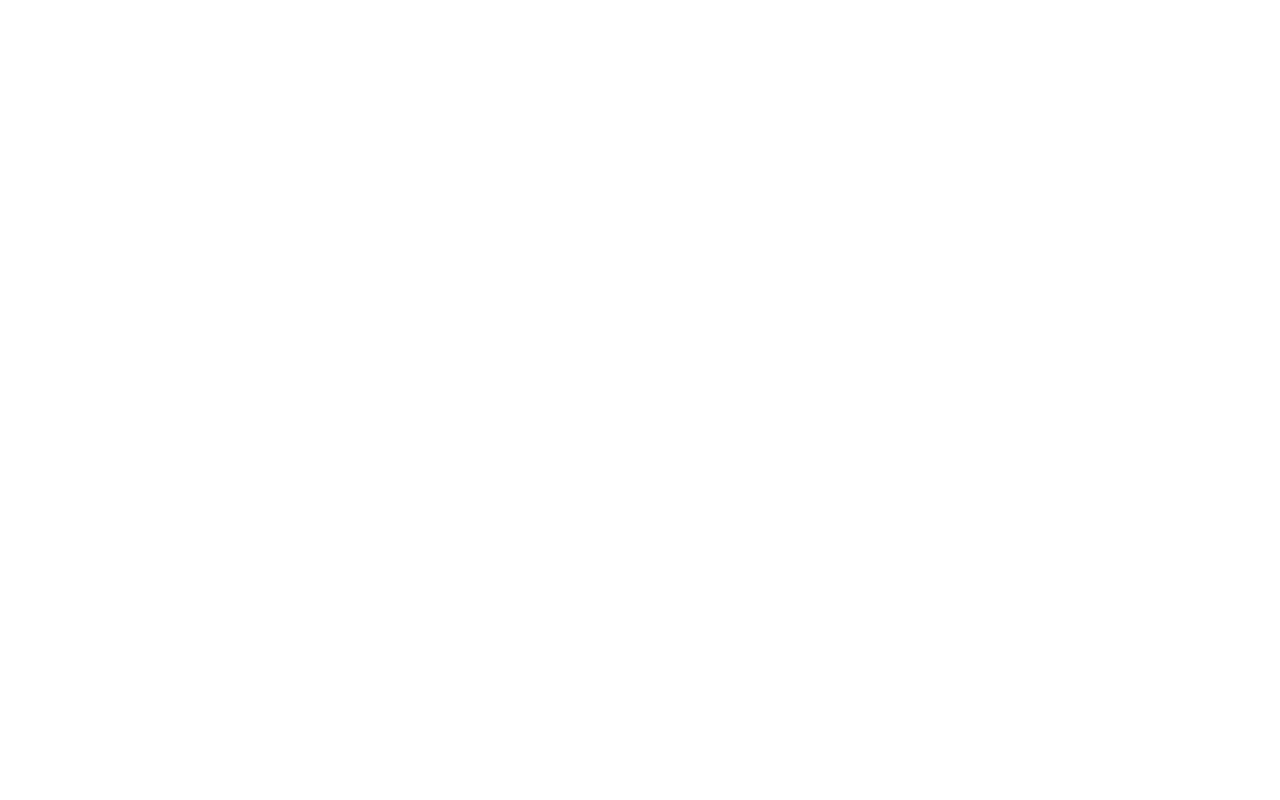
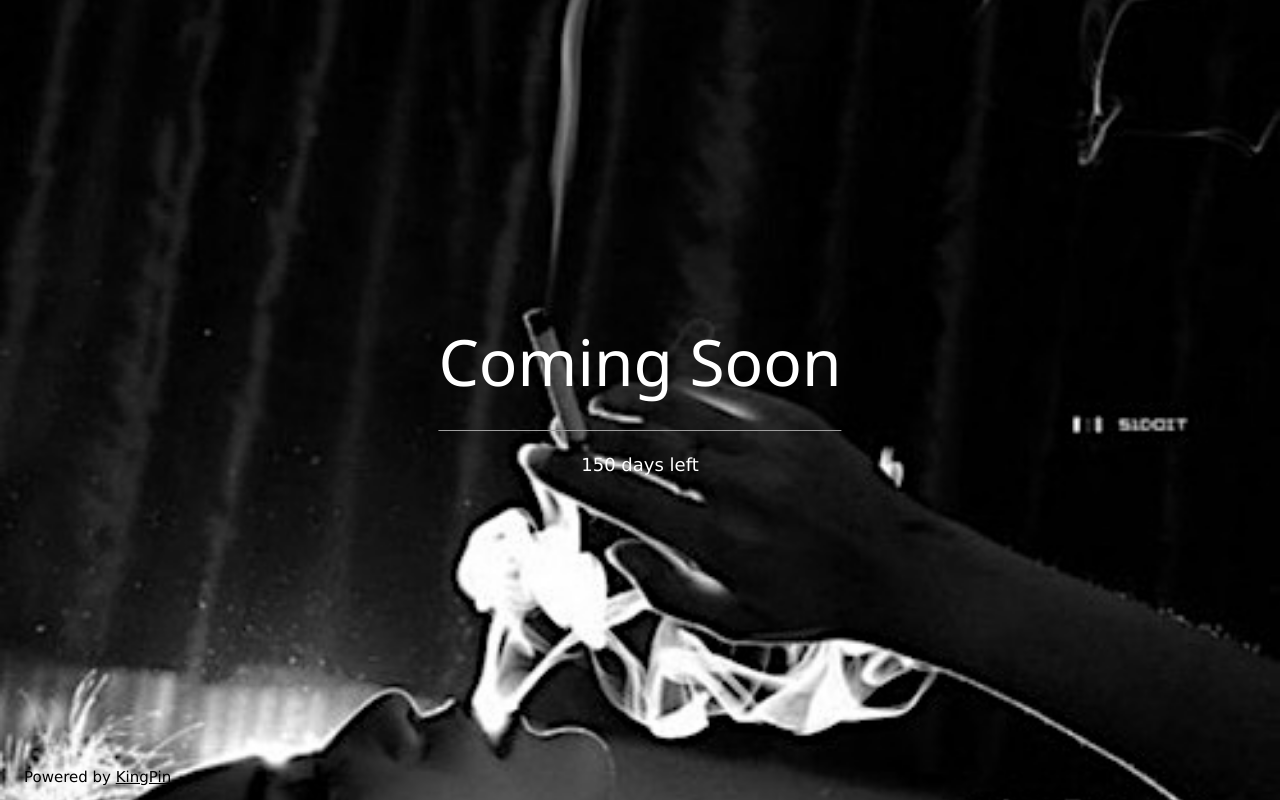
Before and after one commit to allisonsnipes/comingsoon, a plain HTML site: page index.html in a window 1280 px wide. Drawn offline with nearby package versions, Linux system fonts and the light colour scheme.

Commit message:
beta v1.0 of KingPin site launch. #thankful

```diff
--- a/css/style.css
+++ b/css/style.css
@@ -8,7 +8,7 @@ body, html {
 }
 
 .bgimg {
-  background-image: url('../img/bgimg-3.jpg');
+  background-image: url('../img/girl.jpg');
   min-height: 100%;
   background-position: center;
   background-size: cover;
--- a/index.html
+++ b/index.html
@@ -4,7 +4,30 @@
 <meta name="viewport" content="width=device-width, initial-scale=1">
 <link rel="stylesheet" href="https://www.w3schools.com/w3css/4/w3.css">
 <link href="https://fonts.googleapis.com/css?family=Permanent+Marker" rel="stylesheet">
+<link href="css/style.css" rel="stylesheet">
+<link href="js/script.js" rel="stylesheet">
+<title> KingPin Club </title>
 
-<title>
-  KingPin Club>
-</title>
+<body>
+  <div class="bgimg w3-display-container w3-animate-opacity w3-text-white">
+    <div class="w3-display-topleft w3-padding-larger w3-xlarge">
+    </div>
+
+    <div class="w3-display-middle">
+      <h1 class="w3-jumbo w3-animate-top">
+        Coming Soon
+      </h1>
+      <hr class="w3-border-grey" syle="margin:auto; width:40%"> </hr>
+      <p class="w3-large w3-center">
+        150 days left
+      </p>
+    </div>
+  </div>
+
+  <div class="w3-display-bottomleft w3-padding-large">
+    Powered by <a href="https://www.kingpin.black" target="_blank"> KingPin </a>
+  </div>
+
+</body>
+
+</html>
```
Also changed, not shown: img/bgimg-3.jpg (deleted), img/girl.jpg (added), img/logo.jpg (added).
